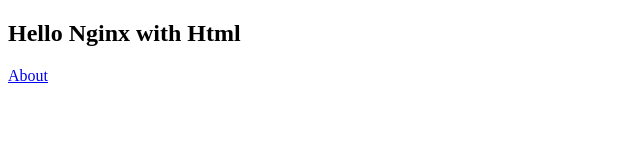
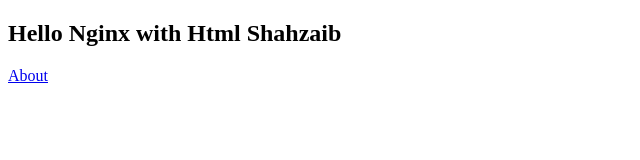
Before and after one commit to shahzaibekram/html-docker-cicd, a plain HTML site: page index.html in a window 1280 px wide. Shown: the whole page, without its empty margins (0-640 px from the left). Drawn offline with Linux system fonts and the light colour scheme.

Commit message:
Update index.html

```diff
--- a/index.html
+++ b/index.html
@@ -7,7 +7,7 @@
     <title>Document</title>
 </head>
 <body>
-    <h2>Hello Nginx with Html</h2>
+    <h2>Hello Nginx with Html Shahzaib</h2>
     <a href="./About.html">About</a>
 </body>
 </html>
```
